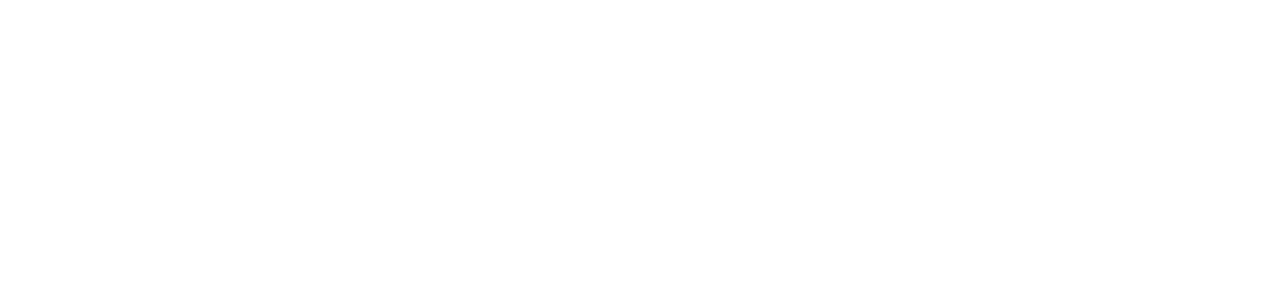
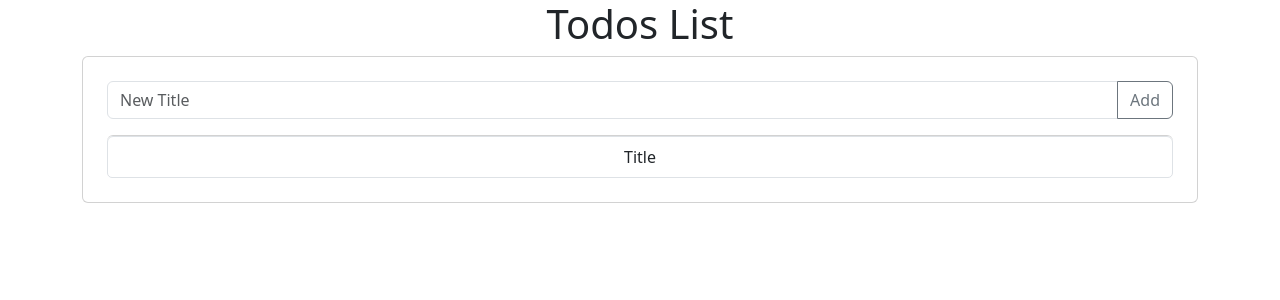
Before and after one commit to calogerosorce/react-form, a React (Vite) app: page / in a window 1280 px wide. Shown: the top 300 px of the page. Built offline with nearby package versions, Linux system fonts and the light colour scheme.

Commit message:
Add card and input

```diff
--- a/src/App.jsx
+++ b/src/App.jsx
@@ -3,10 +3,37 @@
 
 function App() {
 
+  const task = [{
+    id: 1,
+    title: 'Learn React'
+  },
+  {
+    id: 2,
+    title: 'Build a React App'
+  },
+  {
+    id: 3,
+    title: 'Deploy the App'
+  }, {
+    id: 4,
+    title: 'Celebrate!'
+  }]
+
 
   return (
     <>
-
+      <div className="container  text-center">
+        <h1>Todos List</h1>
+        <div className="card p-4">
+          <div className="input-group mb-3">
+            <input type="text" className="form-control" placeholder="New Title" aria-label="New Title" aria-describedby="add-title" />
+            <button className="btn btn-outline-secondary" type="submit" id="add-title">Add</button>
+          </div>
+          <ul className='list-group'>
+            <li className='list-group-item'>Title</li>
+          </ul>
+        </div>
+      </div>
     </>
   )
 }
--- a/src/index.css
+++ b/src/index.css
@@ -1,3 +1,6 @@
+@import url('bootstrap');
+@import url('bootstrap-icons');
+
 * {
   padding: 0;
   margin: 0;
```
